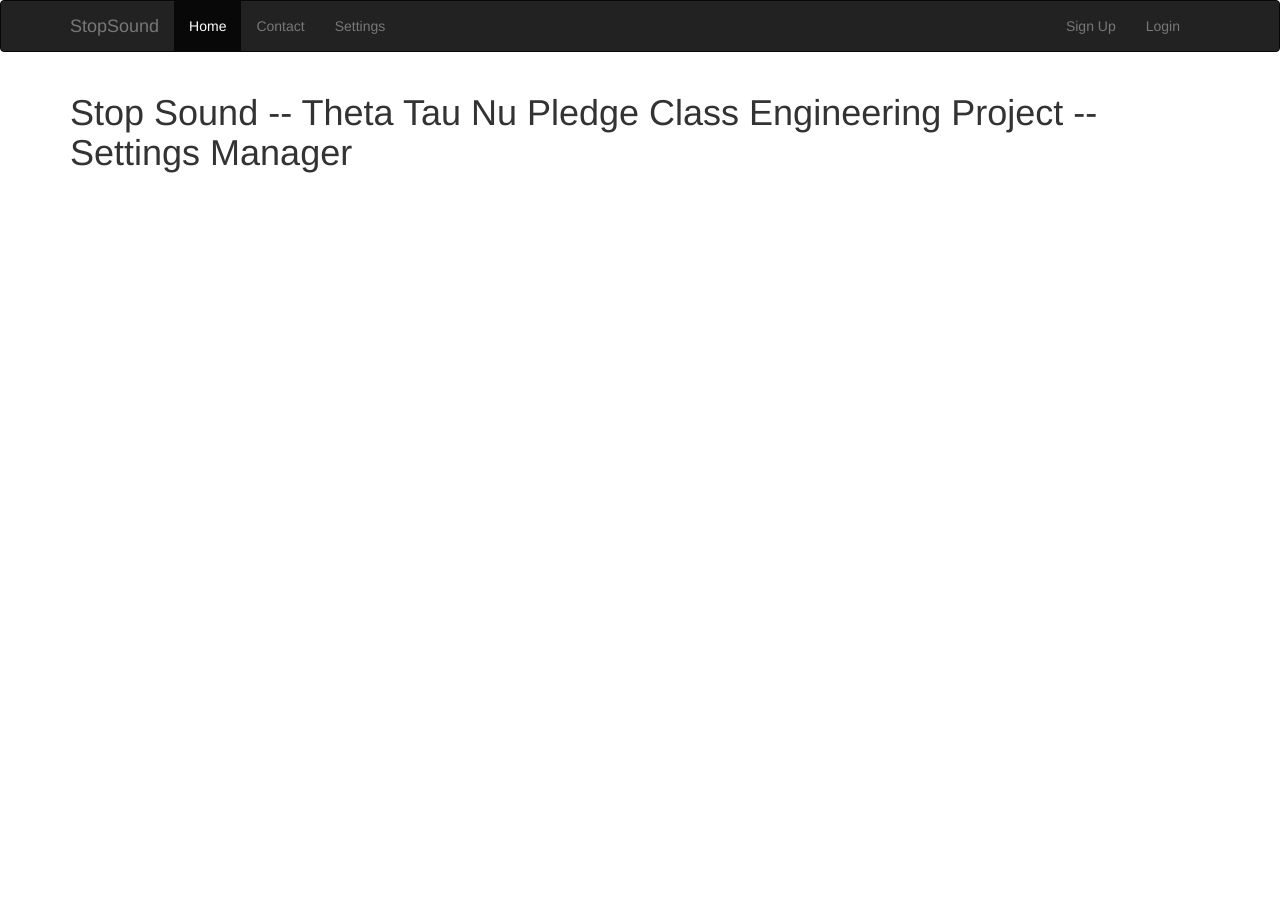
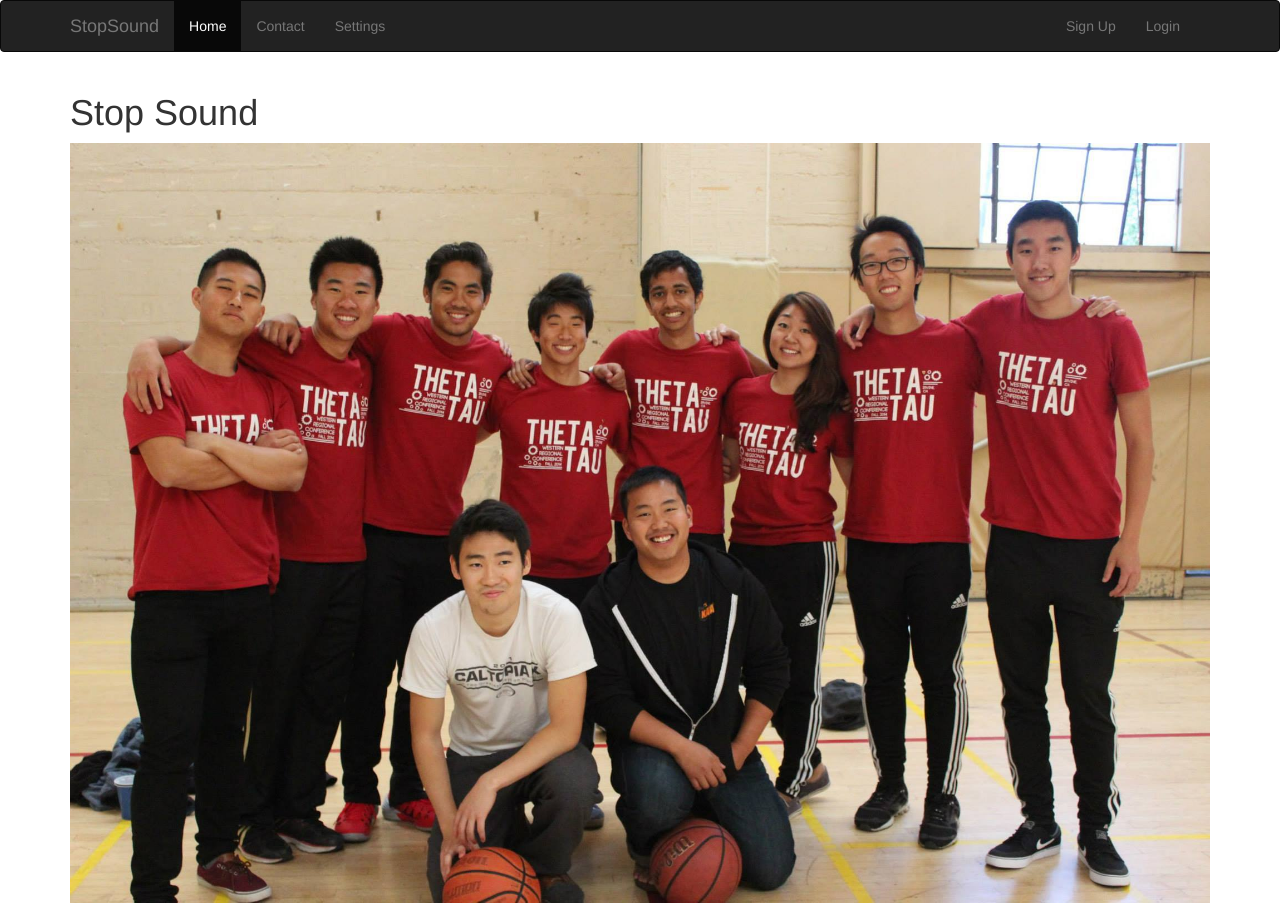
Before and after one commit to Sumeet-Jain/stopSound, a Django app: page / in a window 1280 px wide. Before the commit the page ends 173 px from the top, so only its background shows below. Run offline with Django 3.2, Linux system fonts and the light colour scheme; some libraries are stand-ins or nearby versions.

Commit message:
revamped home page

```diff
--- a/templates/base/home.html
+++ b/templates/base/home.html
@@ -1,5 +1,11 @@
 {% extends "base/base.html" %}
+{% load staticfiles %}
 
 {% block content %}
-<h1> Stop Sound -- Theta Tau Nu Pledge Class Engineering Project -- Settings Manager </h1>
+<div class="row">
+  <div class="col-md-12">
+    <h1> Stop Sound </h1>
+    <img style="width: 100%" src="{% static "img/ttnuclass.jpg" %}">
+  </div>
+</div>
 {% endblock %}
```
Also changed, not shown: static/img/ttnuclass.jpg (added).
